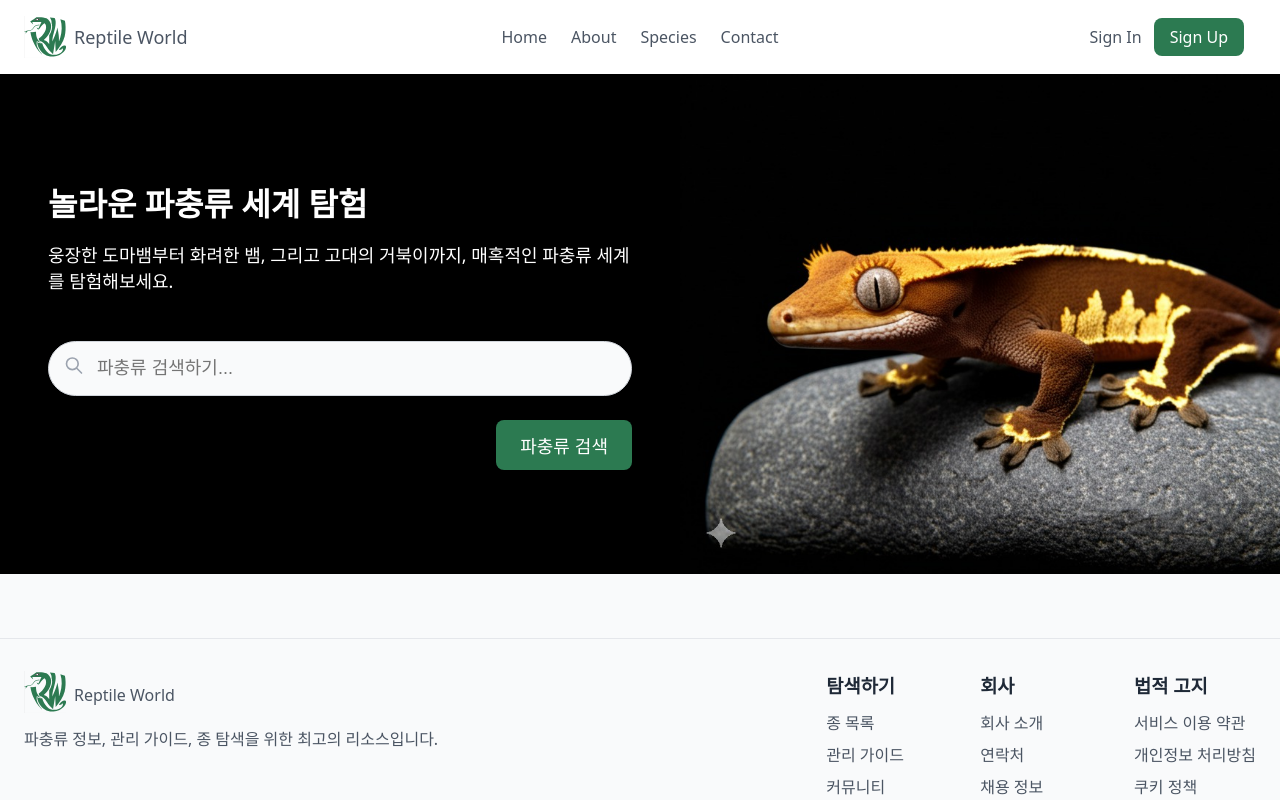
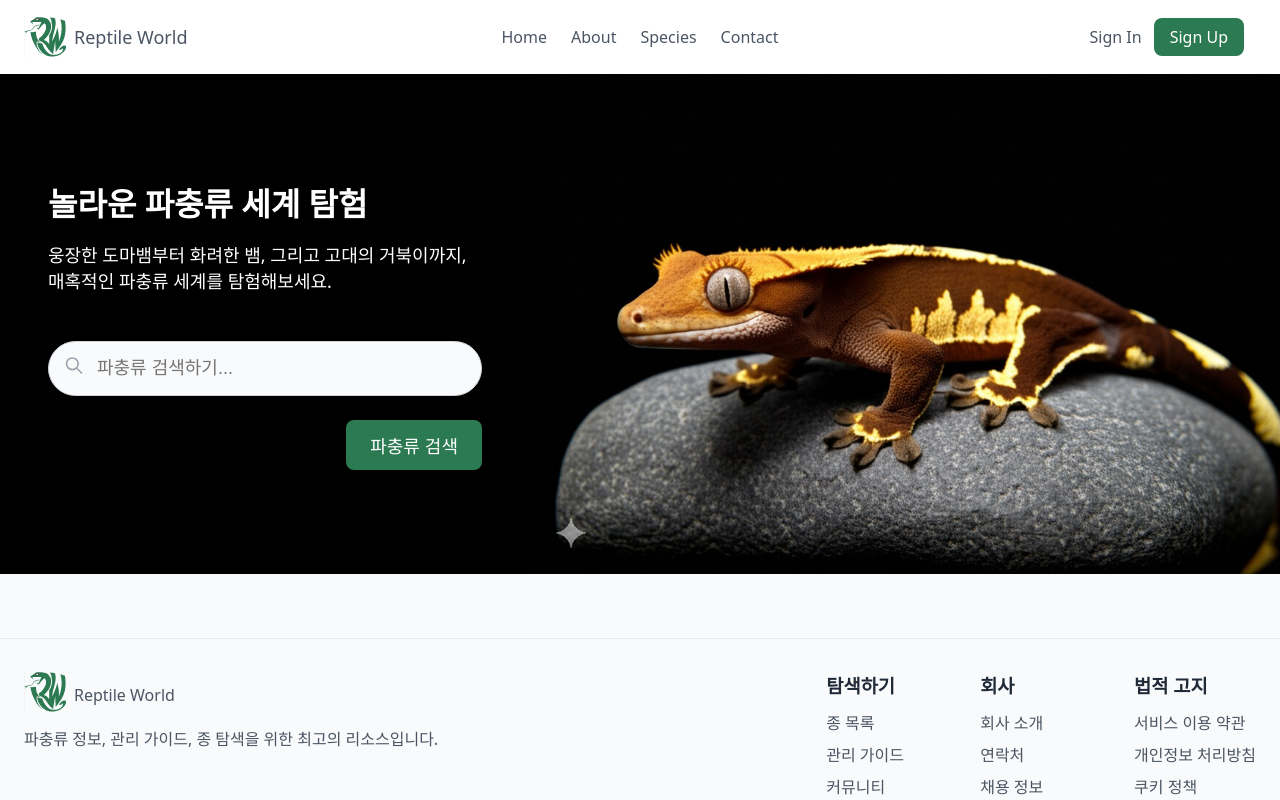
Before and after one commit to DeveloperDungeon/reptile-world, a Next.js app: page / in a window 1280 px wide. Shown: the top 800 px of the page. Built offline with nearby package versions, Linux system fonts and the light colour scheme.

Commit message:
Center BannerContent and increase image width

```diff
--- a/src/app/page.module.css
+++ b/src/app/page.module.css
@@ -6,7 +6,7 @@
   margin-left: calc(50% - 50vw);
   margin-top: -4rem;
 
-  --image-width: 600px;
+  --image-width: 750px;
 }
 
 .ImageWrapper {
@@ -25,7 +25,8 @@
 
 .BannerContent {
   position: absolute;
-  left: 0;
+  left: calc((100vw - var(--image-width)) / 2);
+  transform: translateX(-50%);
   padding: 48px;
   top: 0;
   bottom: 0;
@@ -50,14 +51,15 @@
 .Description {
   color: white;
   font-size: 1.125rem;
-  max-width: 42rem;
 }
 
-@media screen and (max-width: 1080px) {
+@media screen and (max-width: 1200px) {
   .BannerContent {
+    left: 0;
     right: 0;
     max-width: none;
     background: linear-gradient(to bottom, black, transparent);
+    transform: none;
   }
 }
 
```
